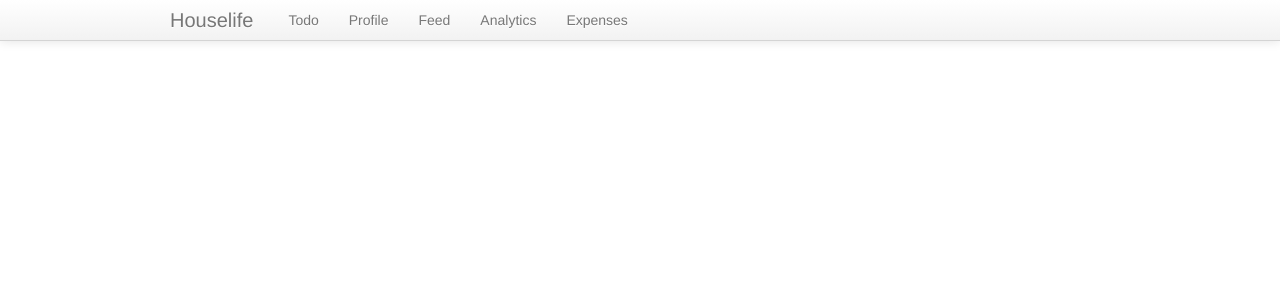
After one commit to yangshun/houselife, a Flask app: page /dashboard in a window 1280 px wide. The commit adds this page. Shown: the top 300 px of the page. Run offline with Flask 2, Linux system fonts and the light colour scheme; some libraries are stand-ins or nearby versions.

Commit message:
added new endpoints

```diff
--- a/app.py
+++ b/app.py
@@ -26,6 +26,10 @@ def index():
 def login():
     return render_template('login.html')
 
+@app.route("/dashboard")
+def dashboard():
+    return render_template('main.html')
+
 def attach_blueprints_to_app():
     pass
     """
--- a/static/js/navbar.js
+++ /dev/null
@@ -1 +0,0 @@
-console.log('navbar loaded!');
--- /dev/null
+++ b/templates/app.html
@@ -0,0 +1,6 @@
+<script src="/static/js/underscore.js"></script>
+<script src="/static/js/backbone.js"></script>
+
+<div class="container">
+
+</div>
--- /dev/null
+++ b/templates/main-navbar.html
@@ -0,0 +1,17 @@
+<script src="/static/js/navbar.js"></script>
+<div id="navbar" class="navbar navbar-fixed-top">
+    <div class="navbar-inner">
+        <div class="container">
+            <a class="brand" href="#">
+                <img src=""></img>Houselife
+            </a>
+            <ul class="nav">
+                <li><a class="nav-btn" href="#todo">Todo</a></li>
+                <li><a class="nav-btn" href="#profile">Profile</a></li>
+                <li><a class="nav-btn" href="#feed">Feed</a></li>
+                <li><a class="nav-btn" href="#analytics">Analytics</a></li>
+                <li><a class="nav-btn" href="#expenses">Expenses</a></li>
+            </ul>
+        </div>
+    </div>
+</div>
--- a/templates/main.html
+++ b/templates/main.html
@@ -3,5 +3,6 @@
     <link rel="stylesheet" type="text/css" href="/static/css/bootstrap.css" />
 </head>
 <body>
-    {% include "navbar.html" %}
+    {% include "main-navbar.html" %}
+    {% include "app.html" %}
 </body>
```
